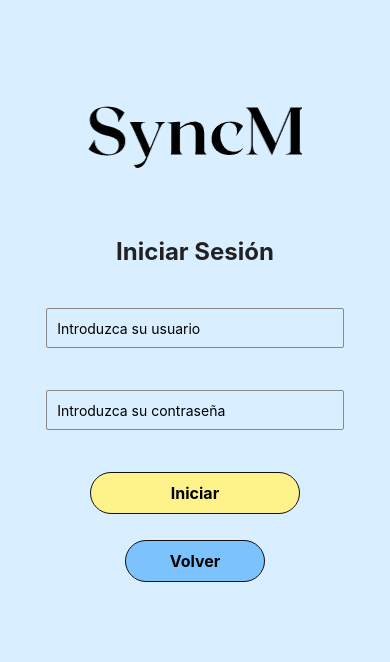
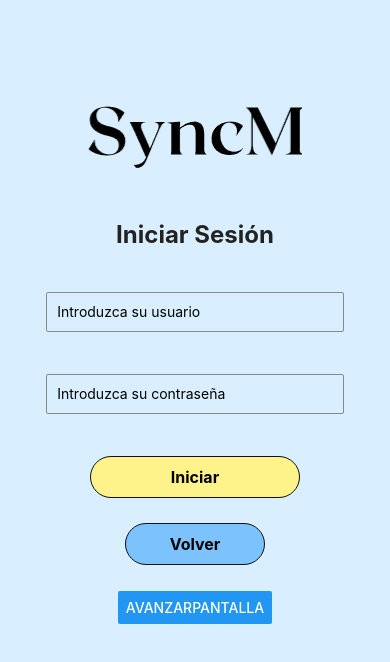
Before and after one commit to alvaro23LP/MDA-DGP, a React Native app: screen /Login in a window 390 px wide. Shown: the top 662 px of the page. Built offline with nearby package versions, Linux system fonts and the light colour scheme.

Commit message:
Merge Alvaro-Gerardo

```diff
--- a/LoginPageTeachers.js
+++ b/LoginPageTeachers.js
@@ -1,5 +1,5 @@
 import React, { useState } from 'react';
-import { View, Text, TextInput, Image, StyleSheet, TouchableOpacity, Dimensions } from 'react-native';
+import { View, Text, TextInput, Image, StyleSheet, TouchableOpacity, Dimensions, Button } from 'react-native';
 import { getFirestore, collection, query, where, getDocs } from 'firebase/firestore';
 import { initializeApp } from 'firebase/app';
 import { firebaseConfig } from './firebaseConfig'; // Asegúrate de que la ruta sea correcta
@@ -83,6 +83,8 @@ export default function LoginPage({ navigation }) {
         <TouchableOpacity style={[styles.button, styles.backButton]} onPress={() => navigation.goBack()}>
           <Text style={styles.buttonText}>Volver</Text>
         </TouchableOpacity>
+
+        <Button title="AvanzarPantalla" onPress={() => navigation.navigate('teachersMainScreen')} />
       </View>
     </View>
   );
```
